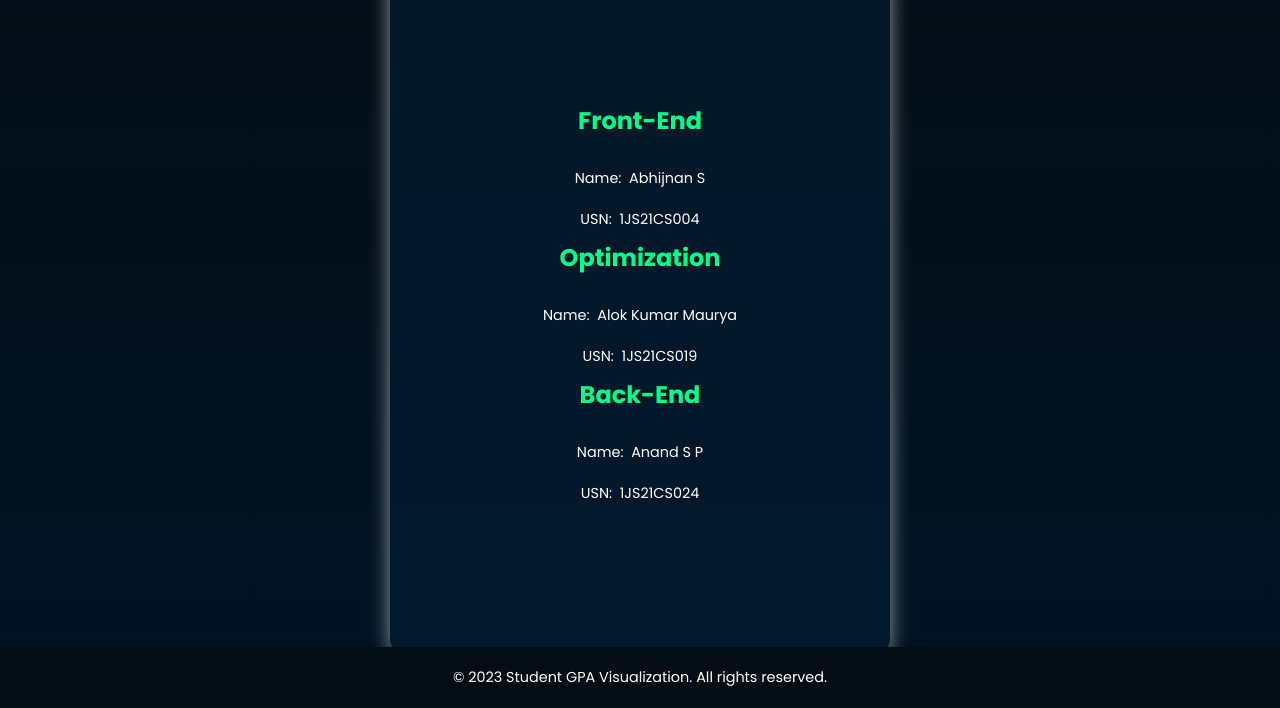
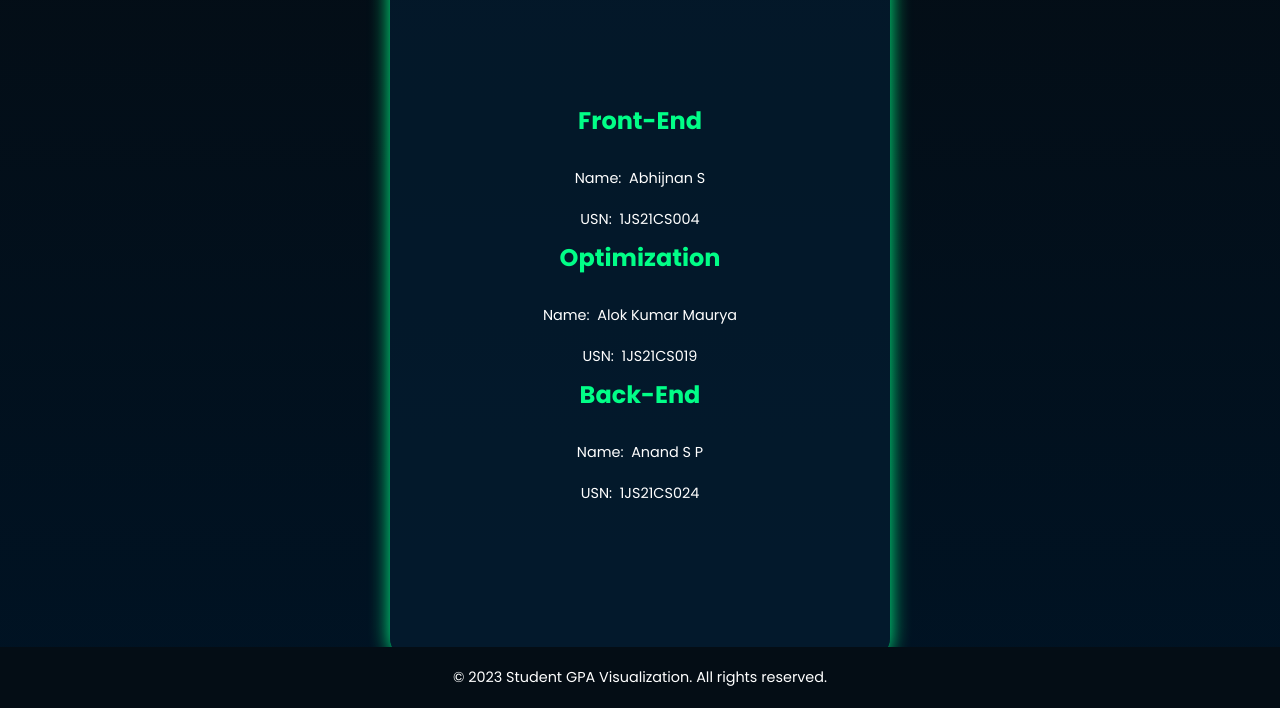
Before and after one commit to Abhijnan18/GPA-Visualization-Tool, a plain HTML site: page contact.html in a window 1280 px wide. Shown: the part 92-800 px from the top of the page. Drawn offline with Linux system fonts and the light colour scheme.

Commit message:
Update contact.html

```diff
--- a/contact.html
+++ b/contact.html
@@ -373,13 +373,12 @@
             align-items: center;
             padding: 40px;
             border-radius: 20px;
-            box-shadow: 0px 0px 20px rgba(255, 255, 255, 0.588);
+           /* box-shadow: 0px 0px 20px rgba(255, 255, 255, 0.588);*/
+            box-shadow: 0px 0px 20px  #01fe87;
             background-color: #051d32b2;
-            /* Light gray background color */
             font-family: Arial, sans-serif;
             text-align: justify;
             color: #333;
-            /* Dark text color */
         }
 
         .card-back {
```
